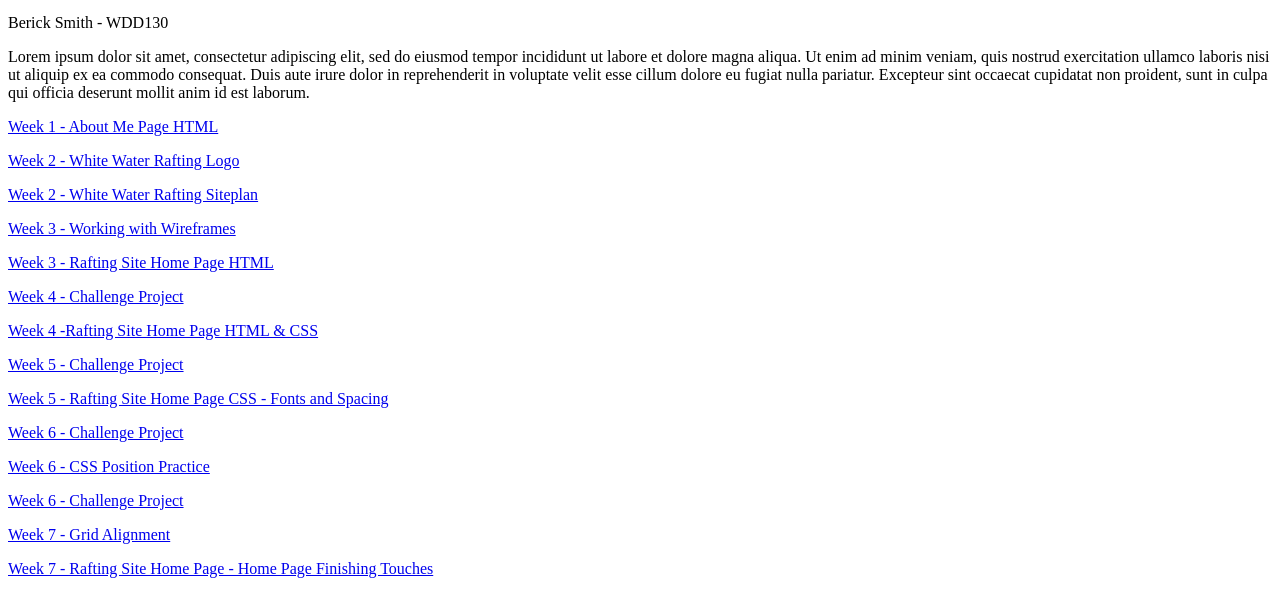
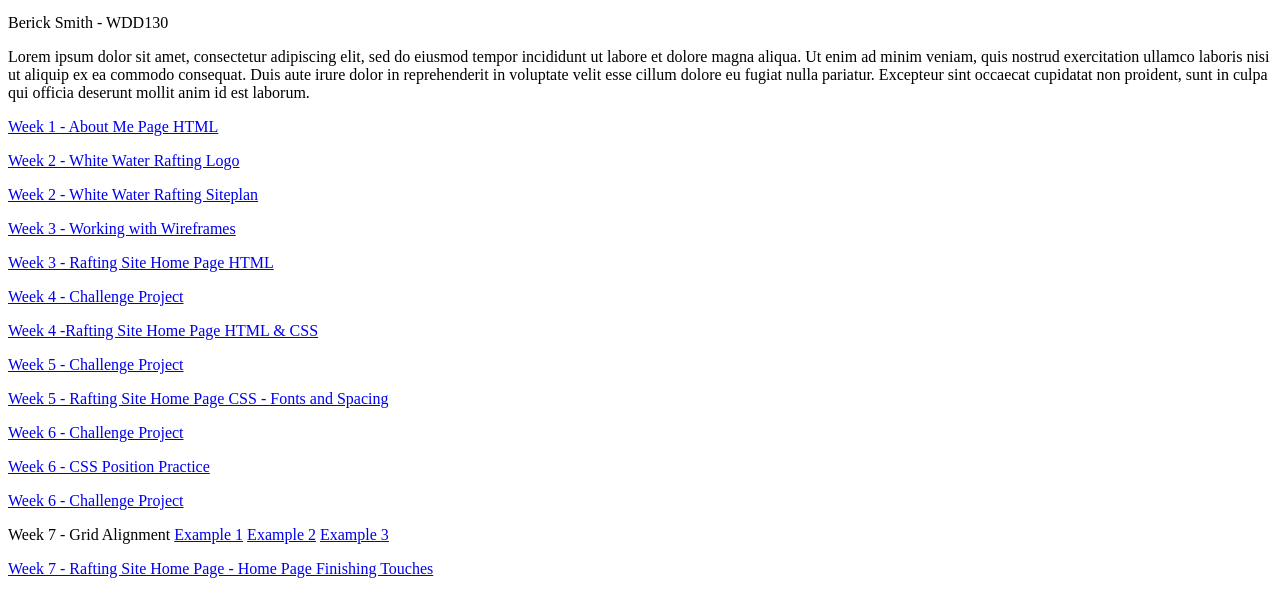
Before and after one commit to bericksmith/wdd130, a plain HTML site: page index.html in a window 1280 px wide. Shown: the part 100-716 px from the top of the page. Drawn offline with Linux system fonts and the light colour scheme.

Commit message:
week 07 Grid Alignmment examples

```diff
--- a/index.html
+++ b/index.html
@@ -30,7 +30,7 @@
 <p><a href="06/w06-challenge.html">Week 6 - Challenge Project</a></p>
 <p><a href="positioning.html">Week 6 - CSS Position Practice</a></p>
 <p><a href="06/w06-challenge.html">Week 6 - Challenge Project</a></p>
-<p><a href="#">Week 7 - Grid Alignment</a></p>
+<p>Week 7 - Grid Alignment <a href="example1.JPG">Example 1</a> <a href="example2.JPG">Example 2</a> <a href="example3.JPG">Example 3</a></p>
 <p><a href="07/wwr/index.html">Week 7 - Rafting Site Home Page - Home Page Finishing Touches</a></p>
 </body>
 </html>
```
Also changed, not shown: example1.JPG (added), example2.JPG (added), example3.JPG (added).
